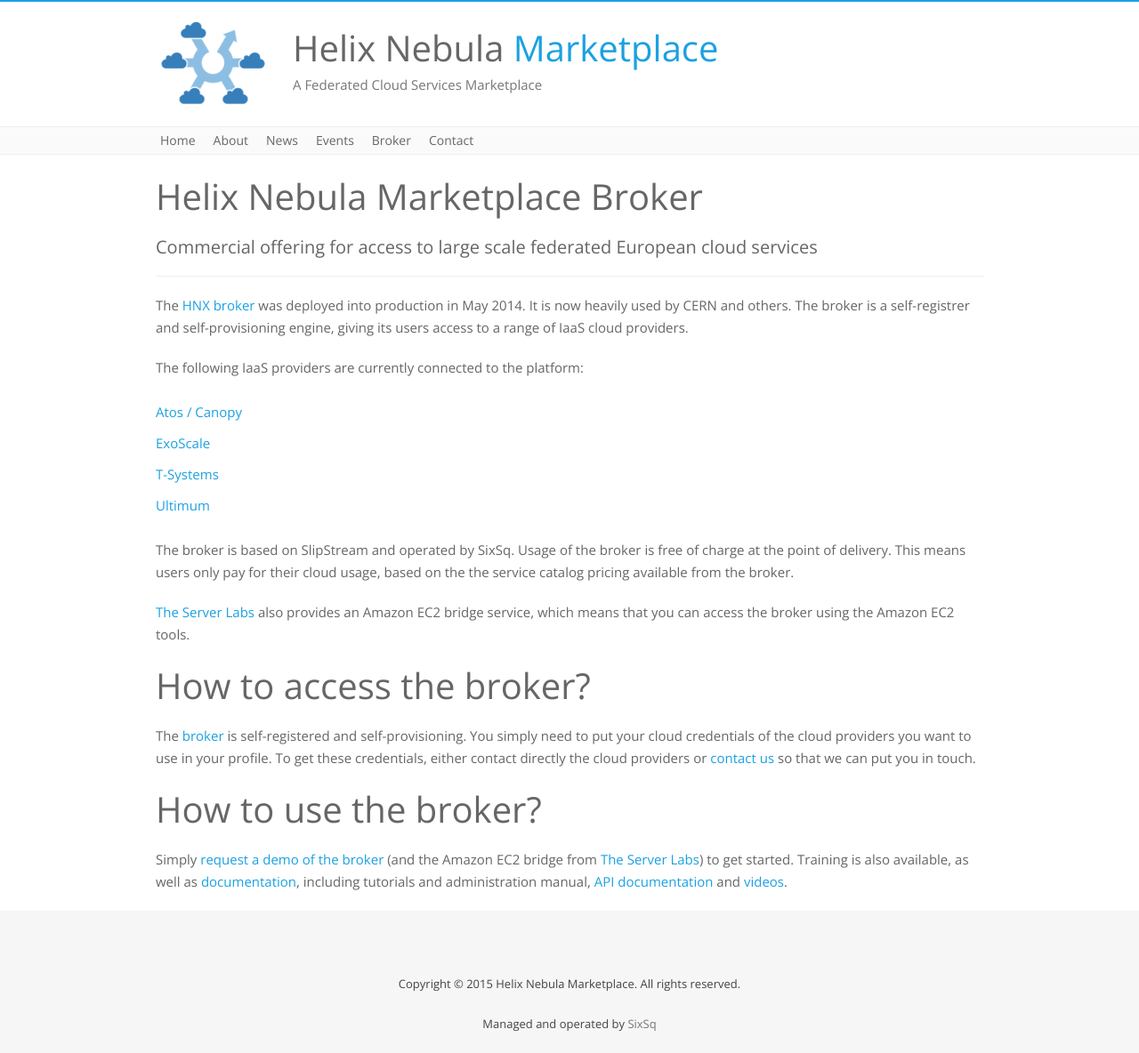
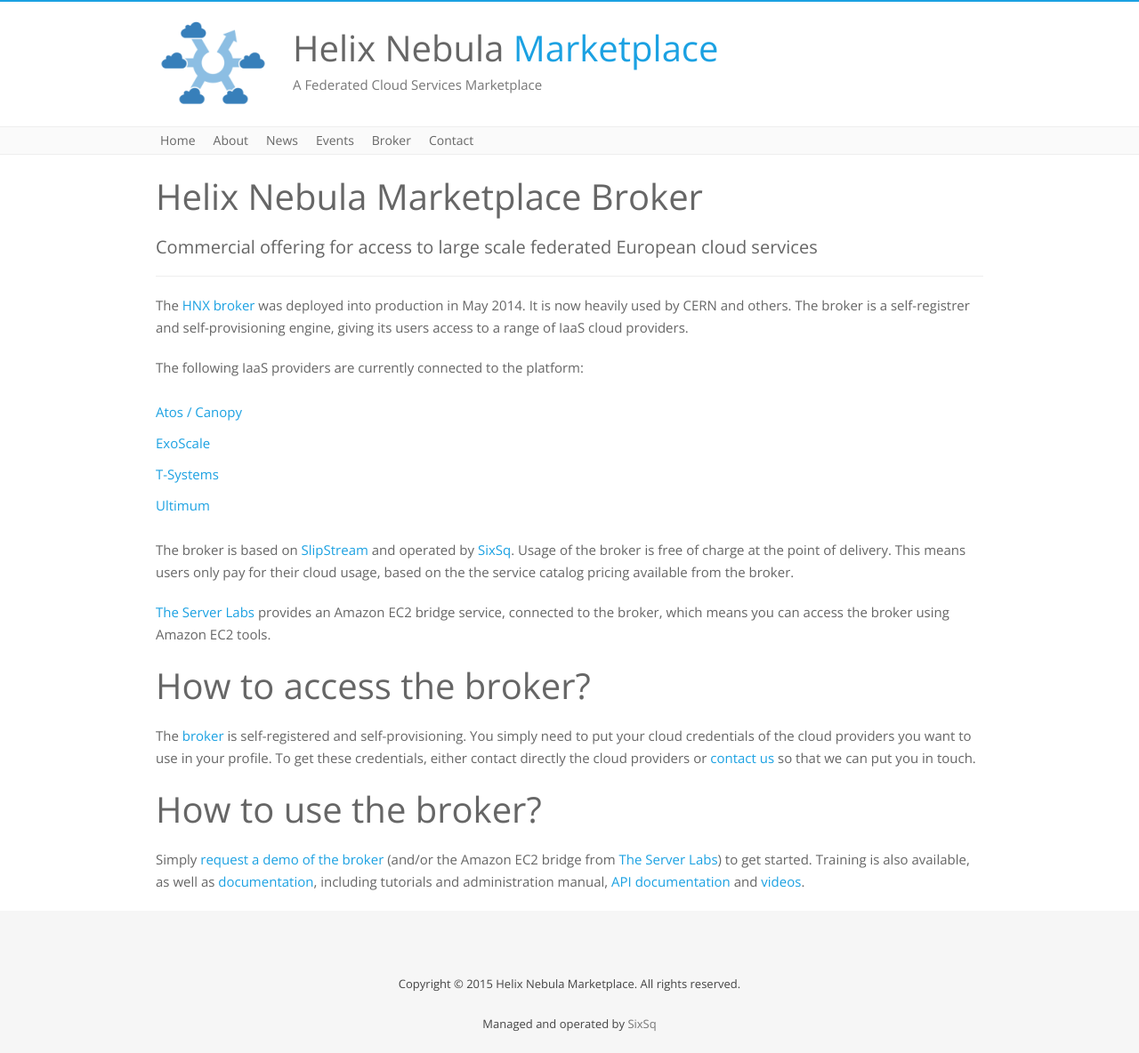
Before and after one commit to hnx/hnx.github.com, a Jekyll site: the page built from broker.html, in a window 1280 px wide. Shown: the whole page at 89% size. Built offline with Jekyll 4.4.1, drawn with Linux system fonts in a browser that asks for light colours.

Commit message:
Further updates

```diff
--- a/CNAME
+++ b/CNAME
@@ -1 +1 @@
-hnxweb.sixsq.com
+hnx.helix-nebula.eu
--- a/broker.html
+++ b/broker.html
@@ -15,9 +15,9 @@
  * [T-Systems](http://t-systems.com)
  * [Ultimum](https://ulticloud.com)
 
-The broker is based on SlipStream and operated by SixSq. Usage of the broker is free of charge at the point of delivery. This means users only pay for their cloud usage, based on the the service catalog pricing available from the broker.
+The broker is based on [SlipStream](http://sixsq.com/products/slipstream) and operated by [SixSq](http://sixsq.com). Usage of the broker is free of charge at the point of delivery. This means users only pay for their cloud usage, based on the the service catalog pricing available from the broker.
 
-[The Server Labs](http://www.theserverlabs.com) also provides an Amazon EC2 bridge service, which means that you can access the broker using the Amazon EC2 tools.
+[The Server Labs](http://www.theserverlabs.com) provides an Amazon EC2 bridge service, connected to the broker, which means you can access the broker using Amazon EC2 tools.
 
 How to access the broker?
 -----
@@ -27,4 +27,4 @@
 How to use the broker?
 -----
 
-Simply [request a demo of the broker](http://media.sixsq.com/request-a-free-slipstream-demo) (and the Amazon EC2 bridge from [The Server Labs](http://www.theserverlabs.com)) to get started. Training is also available, as well as [documentation](https://bb1.hnx.helix-nebula.eu/documentation), including tutorials and  administration manual, [API documentation](http://slipstream.github.io/SlipStreamDocumentationAPI/) and [videos](http://sixsq.com/videos/).
+Simply [request a demo of the broker](http://media.sixsq.com/request-a-free-slipstream-demo) (and/or the Amazon EC2 bridge from [The Server Labs](http://www.theserverlabs.com)) to get started. Training is also available, as well as [documentation](https://bb1.hnx.helix-nebula.eu/documentation), including tutorials and  administration manual, [API documentation](http://slipstream.github.io/SlipStreamDocumentationAPI/) and [videos](http://sixsq.com/videos/).
```
Also changed, not shown: _includes/hero.html (+11 -0 lines), contact.html (+9 -1 lines).
